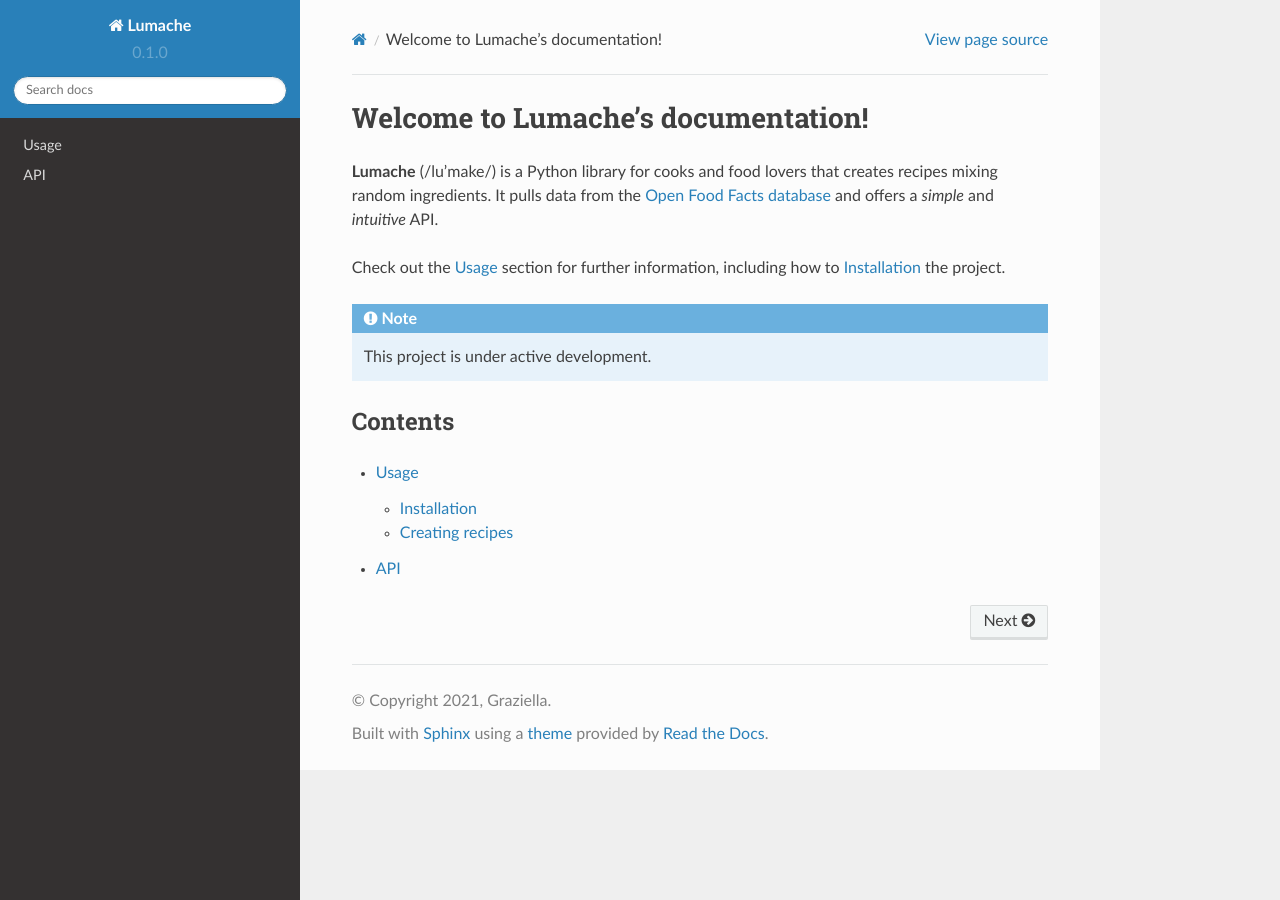
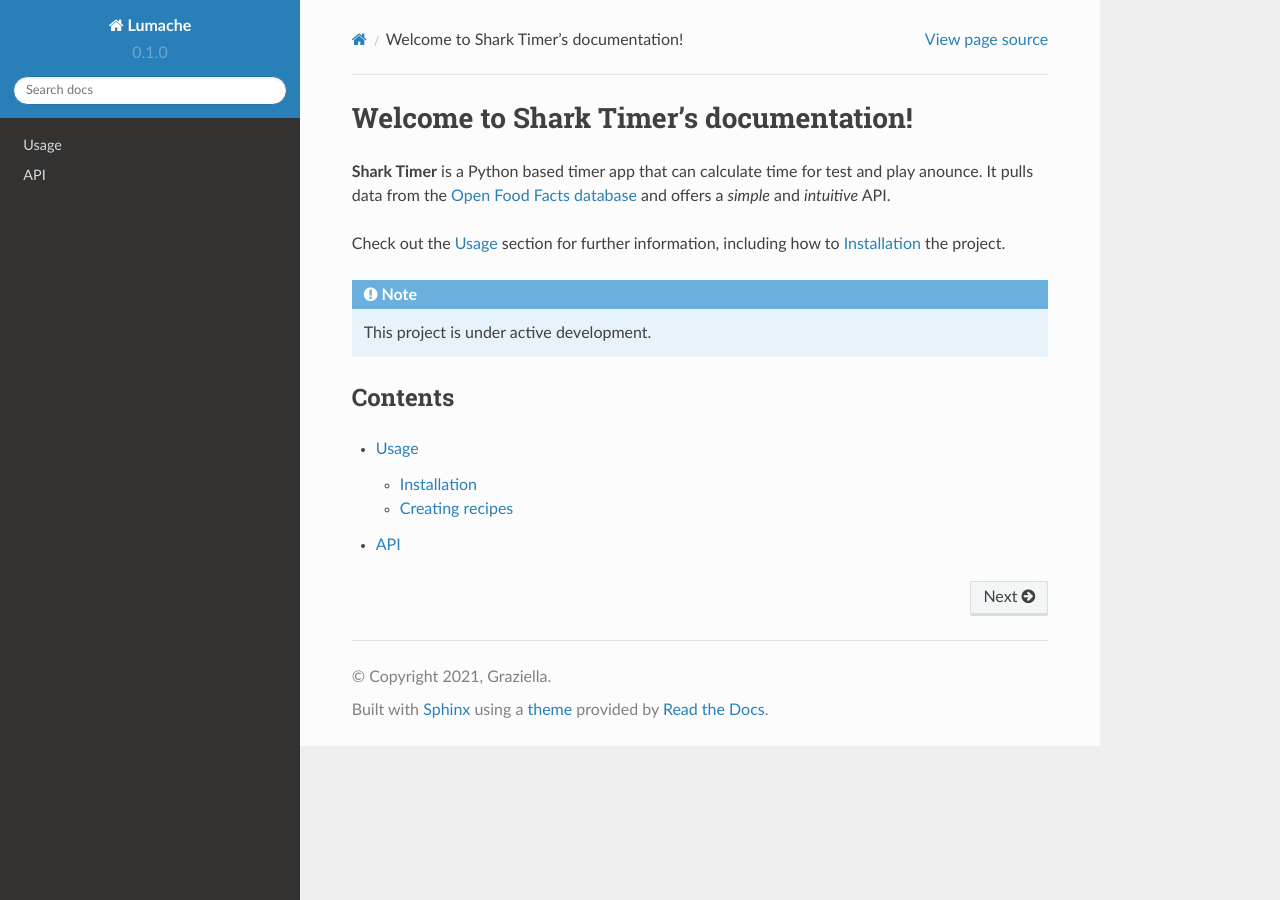
Before and after one commit to amenokoyushi/Shark, a Sphinx documentation site: the page built from docs/source/index.rst, in a window 1280 px wide. Built offline with Sphinx 7.4.7 and the Read the Docs theme 2.0.0, drawn with Linux system fonts in a browser that asks for light colours.

Commit message:
Update test
test

```diff
--- a/docs/source/index.rst
+++ b/docs/source/index.rst
@@ -1,8 +1,8 @@
-Welcome to Lumache's documentation!
+Welcome to Shark Timer's documentation!
 ===================================
 
-**Lumache** (/lu'make/) is a Python library for cooks and food lovers
-that creates recipes mixing random ingredients.
+**Shark Timer** is a Python based timer app
+that can calculate time for test and play anounce.
 It pulls data from the `Open Food Facts database <https://world.openfoodfacts.org/>`_
 and offers a *simple* and *intuitive* API.
 
```
